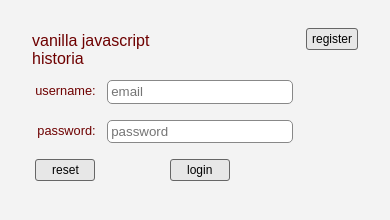
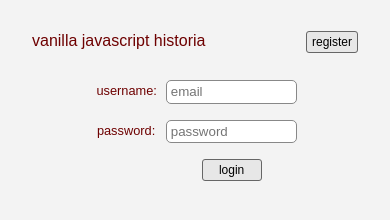
Before and after one commit to chris-gomis-daugherty/dbshackathon-web, a plain HTML site: page index.html in a window 390 px wide. Drawn offline with Linux system fonts and the light colour scheme.

Commit message:
starting to work on mobile compatibility

```diff
--- a/css/main.css
+++ b/css/main.css
@@ -63,8 +63,12 @@ input[type=text], input[type=password], textarea {
   from {opacity: 1;}
   to {opacity: 0;}
 }
-#dv-header { margin-bottom: 1em; }
-#dv-header { height: 20px; }
+#dv-header {
+  margin-bottom: 1em;
+  height: 1em;
+  display: grid;
+  grid-template-columns: 2fr 1fr;
+}
 #dv-tagline { float: left; }
 #dv-logout { float: right; }
 #dv-form {
@@ -85,10 +89,6 @@ input[type=text], input[type=password], textarea {
   grid-column-gap: 0.5em;
   grid-row-gap: 1em;
 }
-#dv-header {
-  display: grid;
-  grid-template-columns: 1fr 1fr;
-}
 #dv-tagline { grid-area: 1 / 1; }
 #dv-register, #dv-logout {
   gird-area: 1 / 2;
@@ -97,16 +97,16 @@ input[type=text], input[type=password], textarea {
 /* login page only */
 #login-page{ grid-template-rows: 2em 1fr auto; }
 #dv-form-login{
-  grid-area: 2 / 1;
+  grid-row: 2
   display: grid;
-  grid-template-columns: 1fr 1fr 2fr;
+  grid-template-columns: auto 20% 40% auto;
 }
-#lbl-username { grid-area: 1 / 1; }
-#npt-username { grid-area: 1 / 2; }
-#lbl-password { grid-area: 2 / 1; }
-#npt-password { grid-area: 2 / 2; }
-#frm-login-submit { grid-area: 3 / 2; }
-#frm-login-reset { grid-area: 3 / 1; }
+#lbl-username { grid-area: 1 / 2; }
+#npt-username { grid-area: 1 / 3; }
+#lbl-password { grid-area: 2 / 2; }
+#npt-password { grid-area: 2 / 3; }
+#frm-login-submit { grid-area: 3 / 3; }
+#frm-login-reset { grid-area: 3 / 2; }
 #dv-forgot {
   grid-area: 3 / 1;
   place-self: center;
@@ -299,7 +299,7 @@ input[type=text], input[type=password], textarea {
 /* registration page */
 #dv-reg-form {
   grid-template-rows: 1.5em 1.5em 1.5em 1.5em, 1.5em, 1.5em;
-  grid-template-columns: 25% 25% auto;
+  grid-template-columns: 1fr 1fr auto;
 }
 #lbl_reg_firstName { grid-area: 4 / 1; }
 #npt-reg-firstName { grid-area: 4 / 2; }
--- a/index.html
+++ b/index.html
@@ -1,6 +1,8 @@
+<!DOCTYPE html>
 <html>
 <head>
   <meta charset="utf-8">
+  <meta name="viewport" content="width=device-width, initial-scale=1">
   <title>The Site</title>
   <link rel="stylesheet" href="css/main.css">
   <script src="javascript/userObj.js"></script>
@@ -19,8 +21,7 @@
     <div class="aGrid" id="dv-form-login">
         <label class="frm_labels" id="lbl-username">username: </label><input class="frm_inptText" id="npt-username" type="text" placeholder="email">
         <label class="frm_labels" id="lbl-password">password: </label><input class="frm_passField" id="npt-password" type="password" placeholder="password">
-        <input class="smlCntr flatButtons" id="frm-login-submit" type="submit" value="login">
-        <input class="smlCntr flatButtons" id="frm-login-reset" type="reset" value="reset">
+        <input class="flatButtons" id="frm-login-submit" type="submit" value="login">
     </div>
     <div id="div-error-message"></div>
     <div id="dv-forgot">
```
Also changed, not shown: listing.html (+1 -0 lines), register.html (+2 -0 lines), topic.html (+1 -0 lines), user.html (+4 -2 lines).
